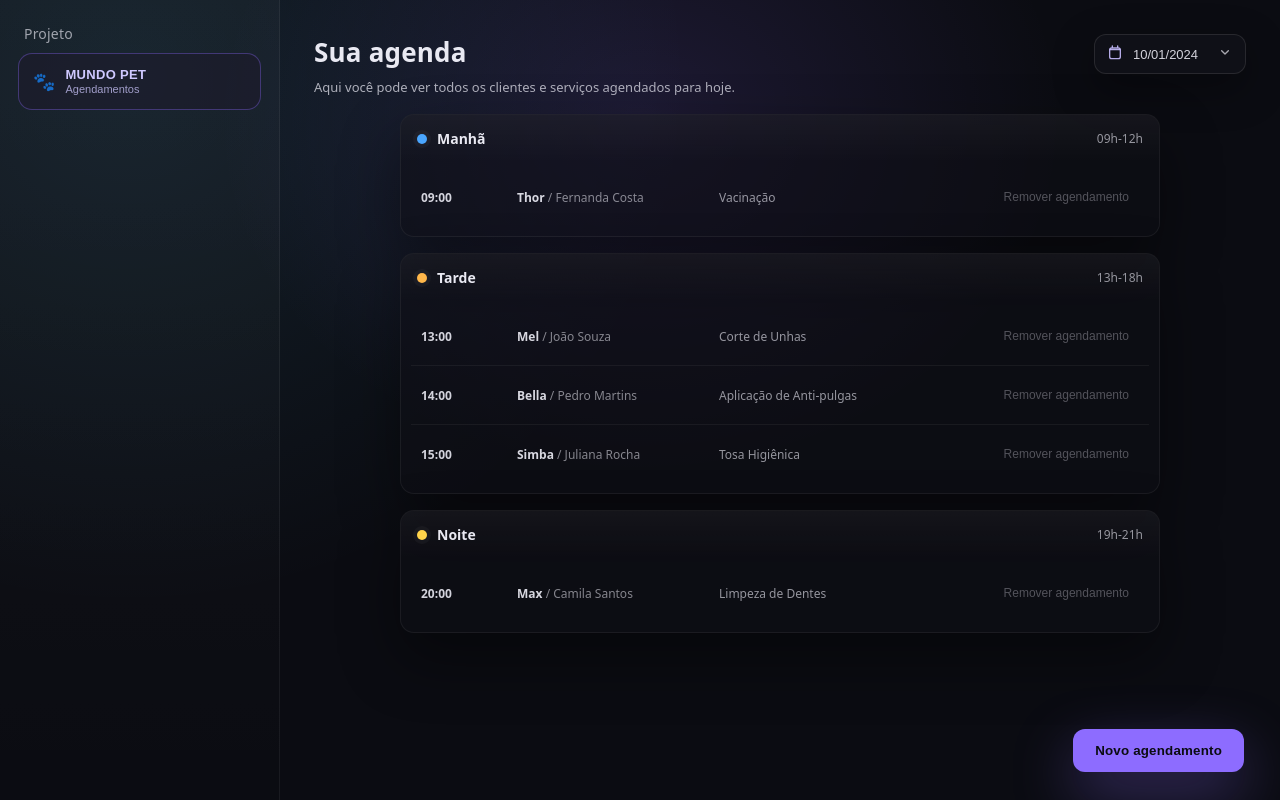
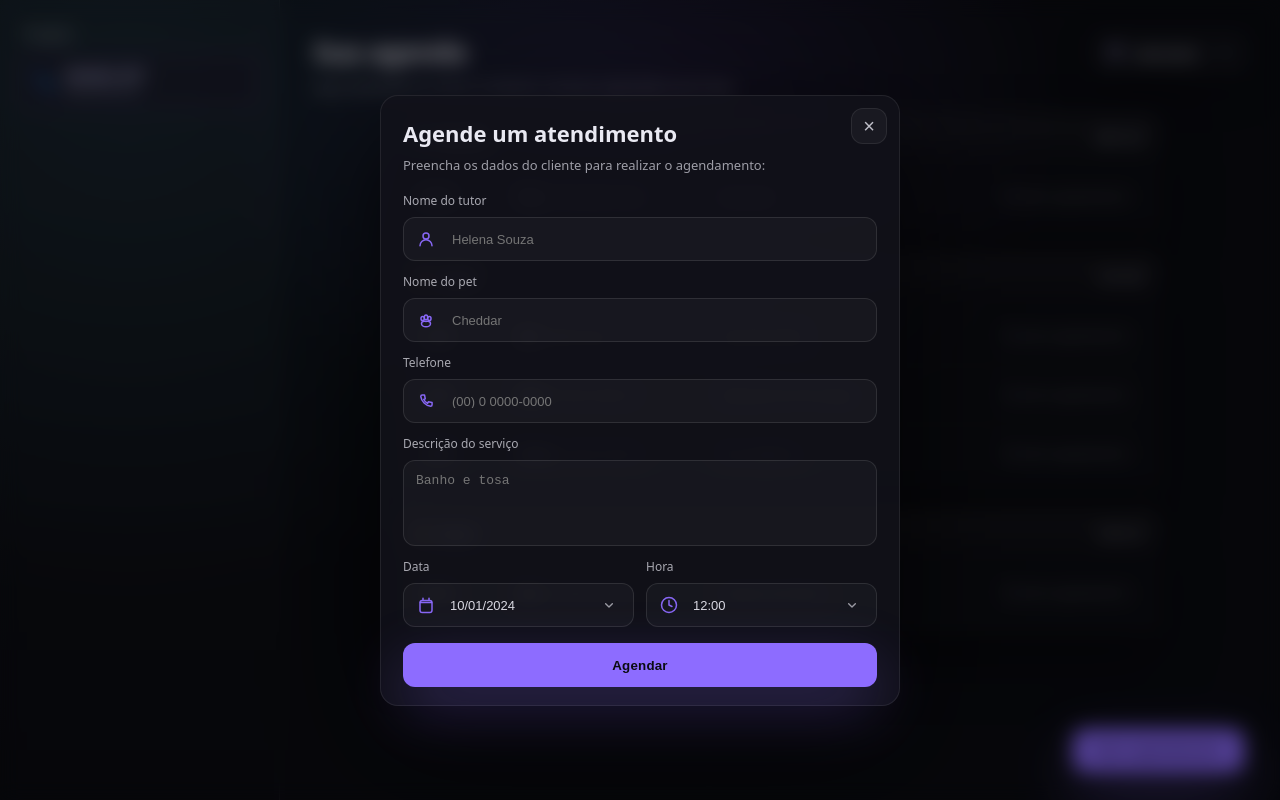
Before and after one commit to eduardoCereza/Agendamento-PetShop, a website built with webpack: page index.html in a window 1280 px wide. Both pictures are taken after a click on the button "Novo agendamento". Built offline with nearby package versions, Linux system fonts and the light colour scheme; files whose address does not match are found by name.

Commit message:
configurando modal

```diff
--- a/index.html
+++ b/index.html
@@ -154,7 +154,7 @@
   <!-- MODAL (adicione/remova .is-open no #modalOverlay via JS) -->
   <div id="modalOverlay" class="modal-overlay" aria-hidden="true">
     <div class="modal" role="dialog" aria-modal="true" aria-labelledby="modalTitle">
-      <button class="modal__close" type="button" aria-label="Fechar modal">×</button>
+      <button class="modal__close" type="button" aria-label="Fechar modal" id="btnFechar">×</button>
 
       <header class="modal__head">
         <h3 id="modalTitle">Agende um atendimento</h3>
--- /dev/null
+++ b/src/features/modal.js
@@ -0,0 +1,16 @@
+const modal = document.getElementById("modalOverlay")
+const btnAdd = document.getElementById("btnNovoAgendamento")
+const btnClose = document.getElementById("btnFechar")
+
+btnAdd.addEventListener("click", (event) => {
+    event.preventDefault()
+
+    modal.classList.add("is-open")
+
+})
+
+btnClose.addEventListener("click", (event) => {
+    event.preventDefault()
+
+    modal.classList.remove("is-open")
+})
--- a/src/main.js
+++ b/src/main.js
@@ -2,3 +2,6 @@
 
 //IMPORT CSS
 import "./styles/styles.css"
+
+//IMPORT JS
+import "./features/modal.js"
```
